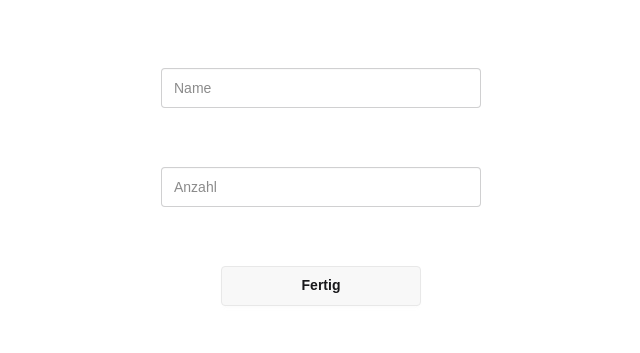
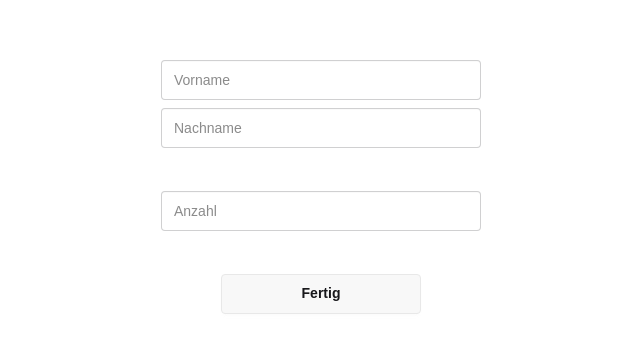
Before and after one commit to simondevx/count-guessr, a Next.js app: page / in a window 1280 px wide. Shown: the part 213-566 px from the top of the page, without its empty margins (319-959 px from the left). Built offline with nearby package versions, Linux system fonts and the light colour scheme.

Commit message:
(Finished) Just need right Solution

```diff
--- a/app/lib/dbConnector.tsx
+++ b/app/lib/dbConnector.tsx
@@ -3,5 +3,27 @@
 import { sql } from '@vercel/postgres';
 
 export const addEntry = async (name: string, count: string) => {
-    await sql`INSERT INTO entries (name, count) VALUES (${name}, ${count})`
+    try {
+        await sql`INSERT INTO entries (name, count) VALUES (${name}, ${count})`
+    } catch {
+        return false
+    }
+    return true
+
 }
+
+const result_count: number = 1000
+type Entry = {
+    name: string,
+    count: number,
+    distance: number,
+}
+
+export const getTopCounts = async (): Promise<Entry[]> => {
+    const result = await sql`SELECT * FROM entries ORDER BY ABS(count - ${result_count}) LIMIT 10;`
+    return result.rows.map(row => ({
+        name: row.name,
+        count: Number(row.count),
+        distance: Math.abs(result_count-Number(row.count)),
+    }));
+}
--- a/app/page.tsx
+++ b/app/page.tsx
@@ -1,21 +1,36 @@
 'use client'
 
-import { useState } from "react";
+import { useState, useRef } from "react";
 import { addEntry } from "@/app/lib/dbConnector";
 
 
 export default function Home() {
-  const [message, setMessage] = useState<string>("")
-  const handleSubmit = async (formData: FormData) => {
-    const name = String(formData.get("name"));
-    const count = String(formData.get("count"));
-    addEntry(name, count);
+  const [message, setMessage] = useState<string>("");
+  const formRef = useRef<HTMLFormElement>(null);
+
+  const handleSubmit = async (event: React.FormEvent<HTMLFormElement>) => {
+    event.preventDefault();
+    const formData = new FormData(event.target as HTMLFormElement);
+    const vorname = String(formData.get("vorname")).toLowerCase().trim();
+    const nachname = String(formData.get("nachname")).toLowerCase().trim();
+    const count = String(formData.get("count")).trim();
+    if (await addEntry(`${vorname}_${nachname}`, count)) {
+      setMessage("")
+      formRef.current?.reset();
+    } else {
+      setMessage("Der Name existiert bereits!")
+    }
+
   };
 
   return (
     <div className="flex justify-center items-center overflow-y-auto scrollbar-none h-[100dvh]">
-      <form action={handleSubmit} className="flex flex-col items-center justify-around w-[400px] h-[300px] border-white border-2 rounded-2xl">
-        <input type="text" name="name" id="name" placeholder="Name" className="input" required/>
+      <form ref={formRef} onSubmit={handleSubmit} className="flex flex-col items-center justify-around w-[400px] h-[300px] border-white border-2 rounded-2xl">
+        <div className="flex flex-col w-full items-center gap-2">
+          <input type="text" name="vorname" id="vorname" placeholder="Vorname" className="input" required/>
+          <input type="text" name="nachname" id="nachname" placeholder="Nachname" className="input" required/>
+        </div>
+
         <input type="number" name="count" id="count" placeholder="Anzahl" className="input" required/>
         <span className={`${message === "" ? "hidden" : "block"}`}>{message}</span>
         <button className="btn w-[200px]">Fertig</button>
--- /dev/null
+++ b/app/results/page.tsx
@@ -0,0 +1,19 @@
+'use server'
+import { getTopCounts } from "../lib/dbConnector"
+import ResultList from "../ui/resultList"
+
+type Entry = {
+    name: string,
+    count: number,
+    distance: number,
+}
+
+export default async function Results() {
+    const topCounts: Entry[] = await getTopCounts()
+
+    return (
+        <div className="flex justify-center h-[100dvh]">
+            <ResultList results={topCounts}/>
+        </div>
+    )
+}
--- /dev/null
+++ b/app/ui/resultList.tsx
@@ -0,0 +1,38 @@
+
+
+export default function ResultList({results}: {results: {name: string, count: number, distance: number}[]}) {
+    return(
+        <div className="flex flex-col border-2 border-white rounded-md p-2 w-[500px] mt-10 mb-10 overflow-auto gap-2">
+            <div className="flex justify-between">
+                <div>
+                    <span className="mr-2">Platz</span>
+                    <span>Name</span>
+                </div>
+
+                <span>Lösung: 1000</span>
+
+                <div className="flex justify-between w-40">
+                    <span>Schätzung</span>
+                    <span>Abstand</span>
+                </div>
+
+            </div>
+            {
+                results.map((result, index) => (
+                    <div className="flex justify-between" key={result.name}>
+                        <div>
+                            <span className="w-5 mr-2">{index+1}</span>
+                            <span>{result.name.replaceAll("_", " ").replace(/\b\w/g, char => char.toUpperCase())}</span>
+                        </div>
+
+                        <div className="flex justify-between w-30">
+                            <span>{result.count}</span>
+                            <span>{result.distance}</span>
+                        </div>
+
+                    </div>
+                ))
+            }
+        </div>
+    )
+}
```
